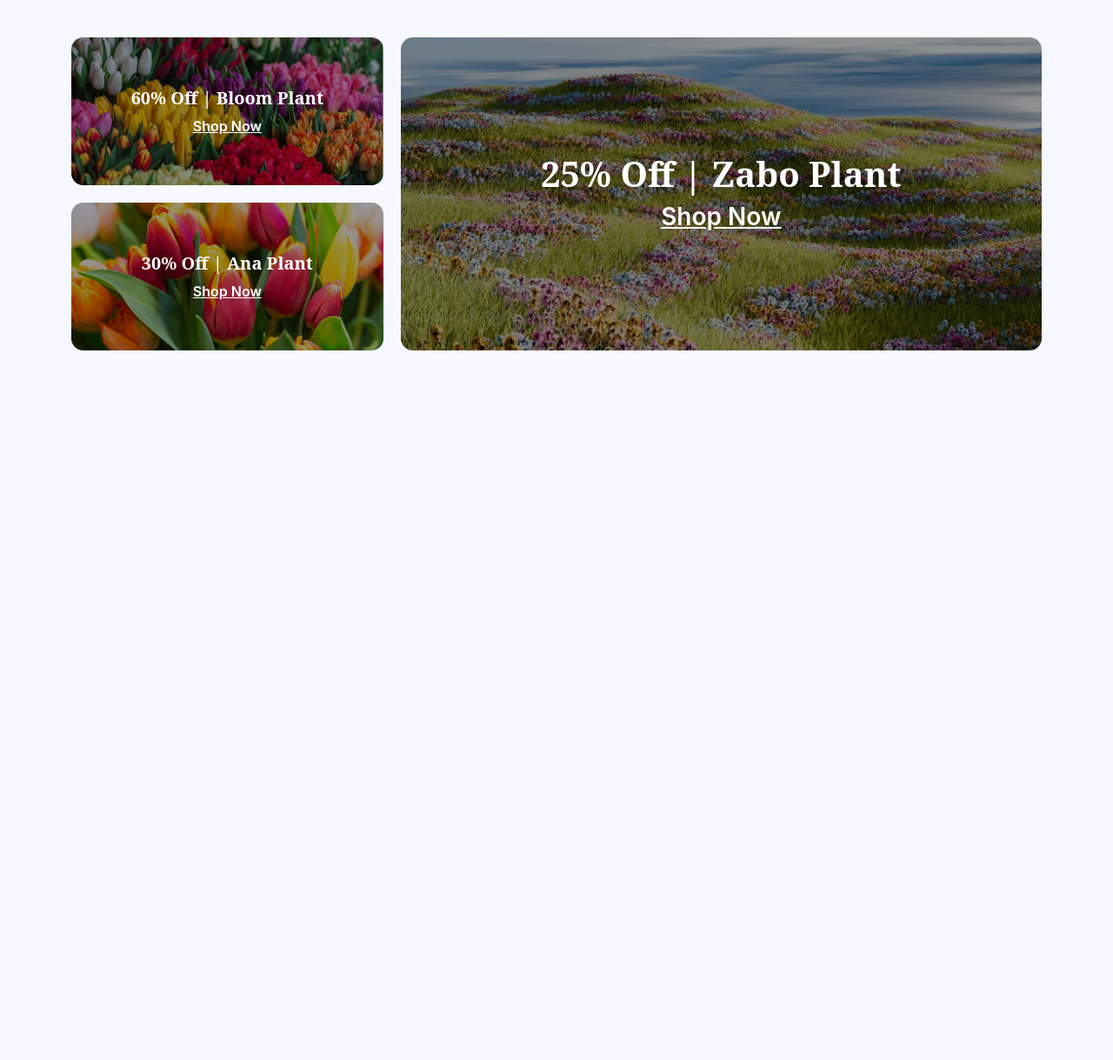
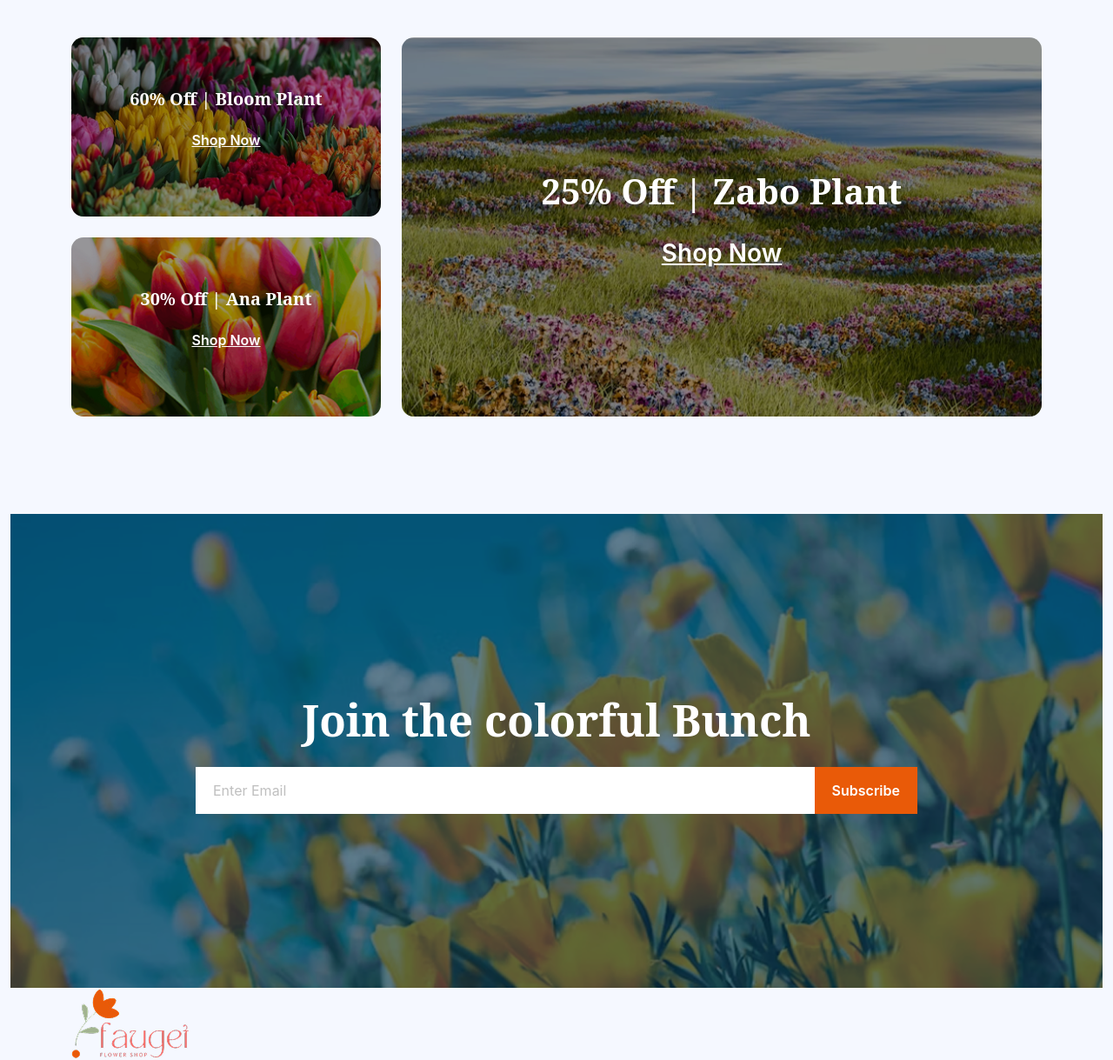
Before and after one commit to mhprotechbd/Flowershop, a website built with Vite: page index.html in a window 1280 px wide. Shown: the part 2980-4199 px from the top of the page at 87% size. Before the commit the page ends 3495 px from the top, so only its background shows below. Built offline with nearby package versions, Linux system fonts and the light colour scheme.

Commit message:
Main Section completed

```diff
--- a/index.html
+++ b/index.html
@@ -171,14 +171,14 @@
               offer a wide variety of fresh.</li>
           </ul>
         </div>
-        <img class="hidden md:block md:h-[286px] md:absolute md:-top-30 md:left-[340px] drop-shadow-xl/50"
+        <img
+          class="hidden md:block md:h-[286px] md:absolute md:-top-30 md:left-[340px] md:filter md:drop-shadow-lg md:motion-safe:animate-spin"
           src="./dist/assets/trusted-badge.png" alt="">
       </div>
     </section>
-
     <!-- Latest Deal -->
-    <section class="custom-container px-3 mb-28">
-      <div class="">
+    <section class="custom-container px-3 mb-10 md:mb-28">
+      <div>
         <div class="mb-12">
           <h1 class="text-2xl md:text-[50px] font-bold text-center font-noto"><span class="text-[#E95A08]">Latest</span>
             Deals</h1>
@@ -192,48 +192,130 @@
             blooms, we
             offer a wide variety of fresh.</p>
         </div>
-
-        <div class="grid grid-cols-1 md:grid-cols-12 lg:grid-rows-12 gap-5 text-white">
+        <div class="grid grid-cols-1 md:grid-cols-12 md:grid-rows-6 text-center justify-center text-white gap-6">
           <div
-            class="bg-[url('../assets/deal-bloom.png')] bg-no-repeat bg-cover bg-center rounded-[14px] overflow-hidden md:col-span-6 lg:col-span-4 lg:row-start-1 lg:row-end-7">
-            <div class="text-center bg-[rgba(0,0,0,0.4)] px-4 py-14 h-full flex justify-center items-center flex-col">
-              <h5 class="text-xl font-[Noto_Serif] font-bold mb-1.5">
-                60% Off | Bloom Plant
-              </h5>
-              <a href="#" class="text-base font-semibold underline">Shop Now</a>
+            class="bg-[url('../assets/deal-bloom.png')] bg-no-repeat bg-cover rounded-[14px] overflow-hidden md:col-span-4 md:row-span-3 md:row-start-1">
+            <div class="h-full bg-[rgba(0,0,0,0.4)] py-14 flex flex-col justify-center items-center">
+              <h4 class="font-noto font-bold text-[20px]">60% Off | Bloom Plant</h4>
+              <a class="font-semibold px-24 py-5 text-base underline" href="">Shop Now</a>
+            </div>
+          </div>
+          <div
+            class="bg-[url('../assets/deal-ana.png')] bg-no-repeat bg-cover rounded-[14px] overflow-hidden md:col-span-4 md:row-span-3 md:row-start-4">
+            <div class="h-full bg-[rgba(0,0,0,0.4)] py-14 flex flex-col justify-center items-center">
+              <h4 class="font-noto font-bold text-[20px]">30% Off | Ana Plant</h4>
+              <a class="font-semibold px-24 py-5 text-base underline" href="">Shop
+                Now</a>
             </div>
           </div>
 
           <div
-            class="bg-[url(../assets/deal-ana.png)] bg-no-repeat bg-cover bg-center rounded-[14px] overflow-hidden md:col-span-6 lg:col-span-4 lg:row-start-7 lg:-row-end-1">
-            <div class="text-center bg-[rgba(0,0,0,0.4)] px-4 py-14 h-full flex justify-center items-center flex-col">
-              <h5 class="text-xl font-[Noto_Serif] font-bold mb-1.5">
-                30% Off | Ana Plant
-              </h5>
-              <a href="#" class="text-base font-semibold underline">Shop Now</a>
+            class="bg-[url('../assets/deal-zabo.png')] bg-no-repeat bg-cover rounded-[14px] overflow-hidden md:col-span-8 md:row-span-6 md:col-start-5">
+            <div class="h-full bg-[rgba(0,0,0,0.4)] py-14 flex flex-col justify-center items-center">
+              <h4 class="font-noto font-bold text-[20px] md:text-[40px]">25% Off | Zabo Plant</h4>
+              <a class="font-semibold px-24 py-5 md:text-[28px] underline flex flex-col justify-center items-center"
+                href="">Shop
+                Now</a>
             </div>
           </div>
-
-          <div
-            class="bg-[url(../assets/deal-zabo.png)] bg-no-repeat bg-cover bg-center rounded-[14px] overflow-hidden md:col-span-12 lg:col-span-8 lg:row-start-1 lg:-row-end-1">
-            <div class="text-center bg-[rgba(0,0,0,0.4)] px-4 py-14 h-full flex justify-center items-center flex-col">
-              <h5 class="text-xl md:text-3xl lg:text-[40px] font-[Noto_Serif] font-bold mb-1.5">
-                25% Off | Zabo Plant
-              </h5>
-              <a href="#" class="text-base md:text-xl lg:text-[28px] font-semibold underline">Shop Now</a>
-            </div>
+        </div>
+      </div>
+    </section>
+    <section class="max-w-[1440px] mx-auto px-3">
+      <div class="bg-[url('../assets/news-letter-bg.png')] bg-no-repeat bg-cover bg-center ">
+        <div class="bg-[rgba(7,51,79,0.4)]">
+          <div class="max-w-[320px] md:max-w-[830px] mx-auto w-full py-24 md:py-[200px] ">
+            <h2 class="text-center font-noto font-bold text-[20px] md:text-[50px] text-white mb-4">Join the colorful
+              Bunch</h2>
+            <form class="flex items-center justify-center" action="">
+              <input class="text-p bg-white w-full py-[15px] pl-5" type="email" name="" id="" placeholder="Enter Email">
+              <input class="font-semibold text-white bg-[#E95A08] px-5 py-[15px] cursor-pointer" type="button"
+                value="Subscribe">
+            </form>
           </div>
         </div>
       </div>
     </section>
   </main>
   <footer>
-    <section class="max-w-[1440px] mx-auto">
-      <div class="bg-[url(/dist/assets/news-letter-bg.png)]">
 
+
+    <section>
+      <div class="custom-container px-3">
+        <div>
+          <img src="./dist/assets/logo.png" alt="">
+        </div>
+
+
+        <div></div>
+        <div></div>
       </div>
+    </section>
 
-    </section>
+
+    <!-- <section class="" py-16">
+      <div class="container mx-auto px-4 my-[50px]">
+        <div class="flex flex-col md:flex-row justify-between gap-5 lg:gap-11">
+          <div class="sm:max-w-[359px]">
+            <a href="index.html" class="w-44 block">
+              <img src="./dist/assets/logo.png" alt="Flower Shop Logo" class="max-w-full" />
+            </a>
+            <p class="mt-[26px] text-base">
+              Indulge your senses with the beauty and fragrance of our fresh
+              flower shop.
+            </p>
+          </div>
+
+          <ul class="grid grid-cols-1 md:grid-cols-2 gap-8 text-base text-[#6B7280] md:min-w-[242px] lg:min-w-auto">
+            <li>
+              <a href="#" class="hover:underline hover:text-black transition-all">Home</a>
+            </li>
+            <li>
+              <a href="#" class="hover:underline hover:text-black transition-all">About Us</a>
+            </li>
+            <li>
+              <a href="#" class="hover:underline hover:text-black transition-all">Blog</a>
+            </li>
+            <li>
+              <a href="#" class="hover:underline hover:text-black transition-all">FAQ</a>
+            </li>
+            <li>
+              <a href="#" class="hover:underline hover:text-black transition-all">Contact Us</a>
+            </li>
+            <li>
+              <a href="#" class="hover:underline hover:text-black transition-all">Features</a>
+            </li>
+            <li>
+              <a href="#" class="hover:underline hover:text-black transition-all">Pricing</a>
+            </li>
+            <li>
+              <a href="#" class="hover:underline hover:text-black transition-all">Privacy Policy</a>
+            </li>
+            <li>
+              <a href="#" class="hover:underline hover:text-black transition-all">Terms of Service</a>
+            </li>
+            <li>
+              <a href="#" class="hover:underline hover:text-black transition-all">Help Center</a>
+            </li>
+          </ul>
+
+          <div class="inline-flex items-center gap-6 h-fit">
+            <a href="#" aria-label="Social Icon" class="w-9">
+              <img src="./dist/assets/icon-facebook.png" alt="" class="max-w-full" />
+            </a>
+            <a href="#" aria-label="Social Icon" class="w-9">
+              <img src="./dist/assets/icon-twitter.png" alt="" class="max-w-full" />
+            </a>
+            <a href="#" aria-label="Social Icon" class="w-9">
+              <img src="./dist/assets/icon-facebook.png" alt="" class="max-w-full" />
+            </a>
+            <a href="#" aria-label="Social Icon" class="w-9">
+              <img src="./dist/assets/icon-youtube.png" alt="" class="max-w-full" />
+            </a>
+          </div>
+        </div>
+      </div>
+    </section> -->
   </footer>
 </body>
 
```
Also changed, not shown: dist/styles/flower.css.
